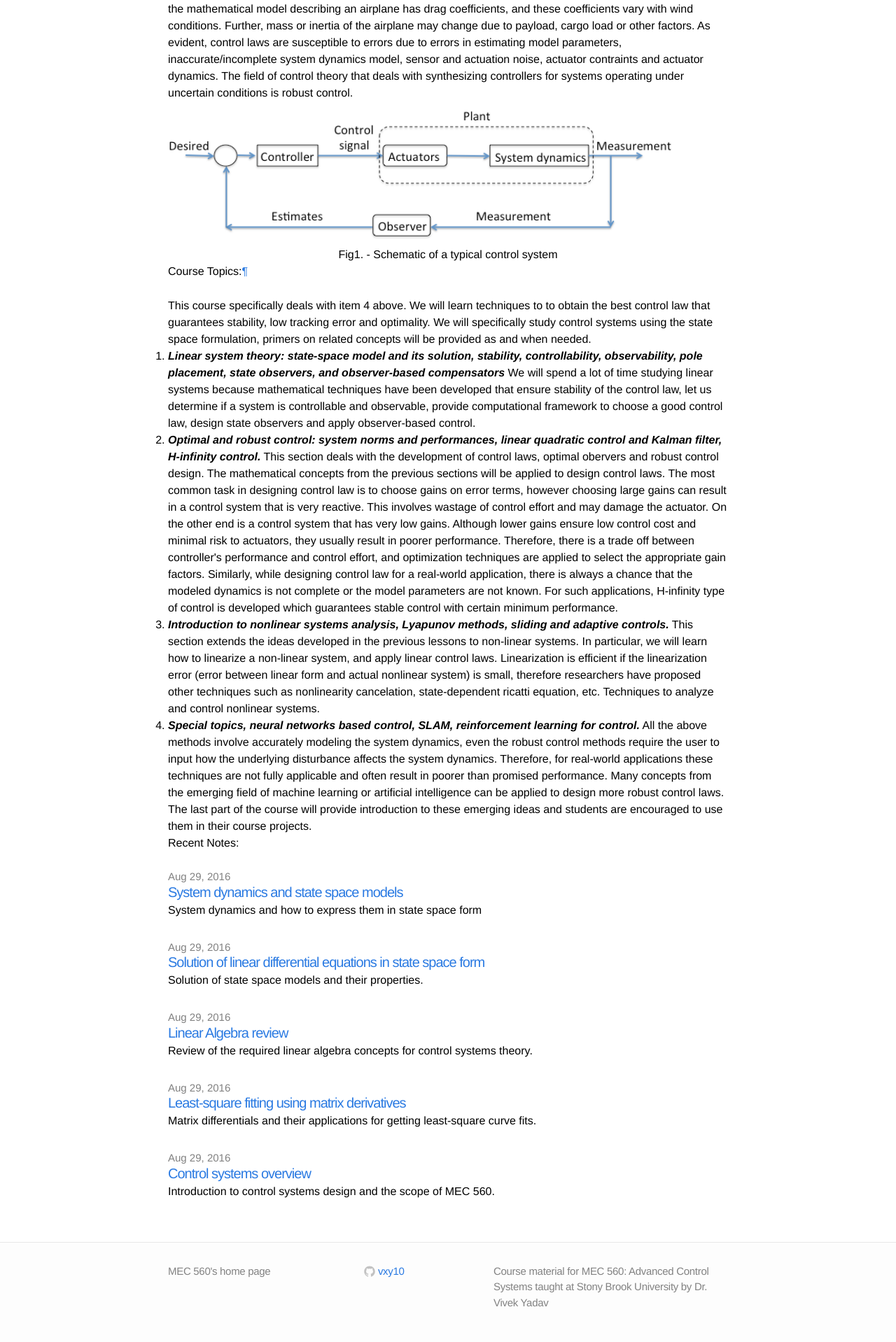
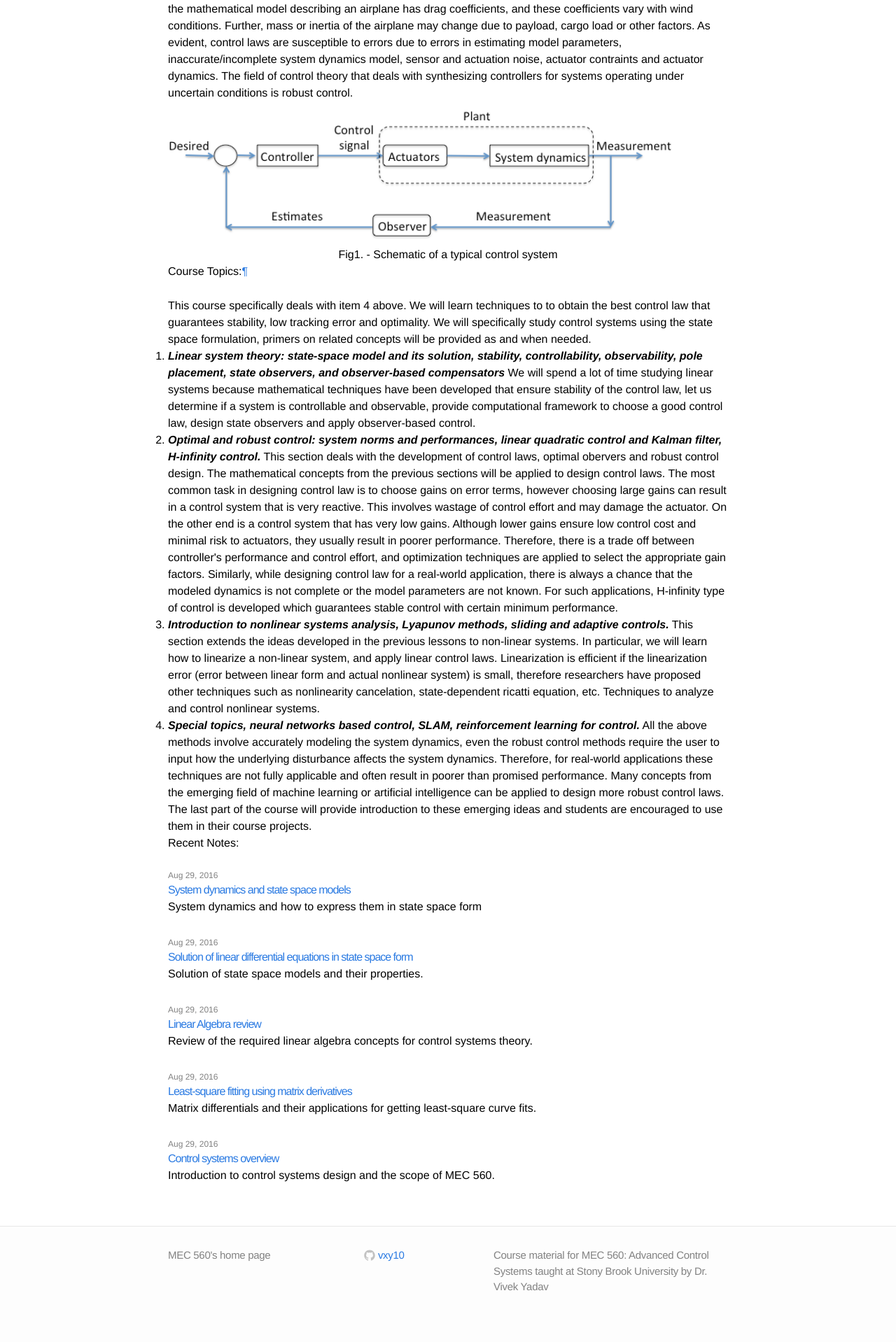
Before and after one commit to mec560sbu/mec560sbu.github.io, a Jekyll site: the page built from index.html, in a window 1280 px wide. Shown: the part 1630-3548 px from the top of the page at 70% size. Built offline with Jekyll 4.4.1, drawn with Linux system fonts in a browser that asks for light colours; after the commit the page ends 3526 px from its top, so only the background shows below that.

Commit message:
updated h1 css
updated h1 css

```diff
--- a/css/main.css
+++ b/css/main.css
@@ -21,6 +21,8 @@
 }
 
 h1, h2, h3, h4, h5, h6 { font-size: 100%; font-weight: 400; }
+
+h1 { font-size: 24; font-weight: 400; }
 
 a         { color: #2a7ae2; text-decoration: none; }
 a:hover   { color: #000; text-decoration: underline; }
@@ -155,14 +157,14 @@
 .posts li { margin-bottom: 30px; }
 
 .posts .post-link {
-  font-size: 20px;
+  font-size: 16px;
   letter-spacing: -1px;
   line-height: 1;
 }
 
 .posts .post-date {
   display: block;
-  font-size: 15px;
+  font-size: 12px;
   color: #818181;
 }
 
--- a/index.html
+++ b/index.html
@@ -5,13 +5,11 @@
 <div class="home">
 
 <h1 id="Welcome">Welcome<a class="anchor-link" href="#Welcome">&#182;</a></h1>
-<p>
+<p>Welcome to the homepage of MEC 560: Advanced control systems offered at Stony Brook University and taught by Dr Vivek Yadav. If you have any questions, feedback, concerns or spot any items that need correction, please email Dr Vivek Yadav directly.
 
 </p>
-<p>Welcome to the homepage of MEC 560: Advanced control systems offered at Stony Brook University and taught by Dr Vivek Yadav. If you have any questions, feedback, concerns or spot any items that need correction, please email Dr Vivek Yadav directly.</p>
 
 <h1 id="Control-systems-overview">Control systems overview<a class="anchor-link" href="#Control-systems-overview">&#182;</a></h1>
-
 <p>A control system is a device, or set of devices, that manages, commands, directs or regulates the behaviour of other devices or systems. Industrial control systems are used in industrial production for controlling equipment or machines. From <a href="https://en.wikipedia.org/wiki/Control_system">wikipedia</a>. This definition although accurate is not detailed. In this couse, we will develop a more detailed understanding of what control system is, and challenged associated with designing an real-world ready controller.</p>
 
 <p>Consider the example of maintining the speed of the car using cruise control. This typically involves 'measuring' the speed of the car, computing throttle opening/closing based on deviation from the desired speed,  and applying this control signal to the car's throttle. This process can be better understood by separating the involved concepts into 4 parts, plant, measurement and estimation, control law and actuation. These are discussed in more detail below,</p>
```
